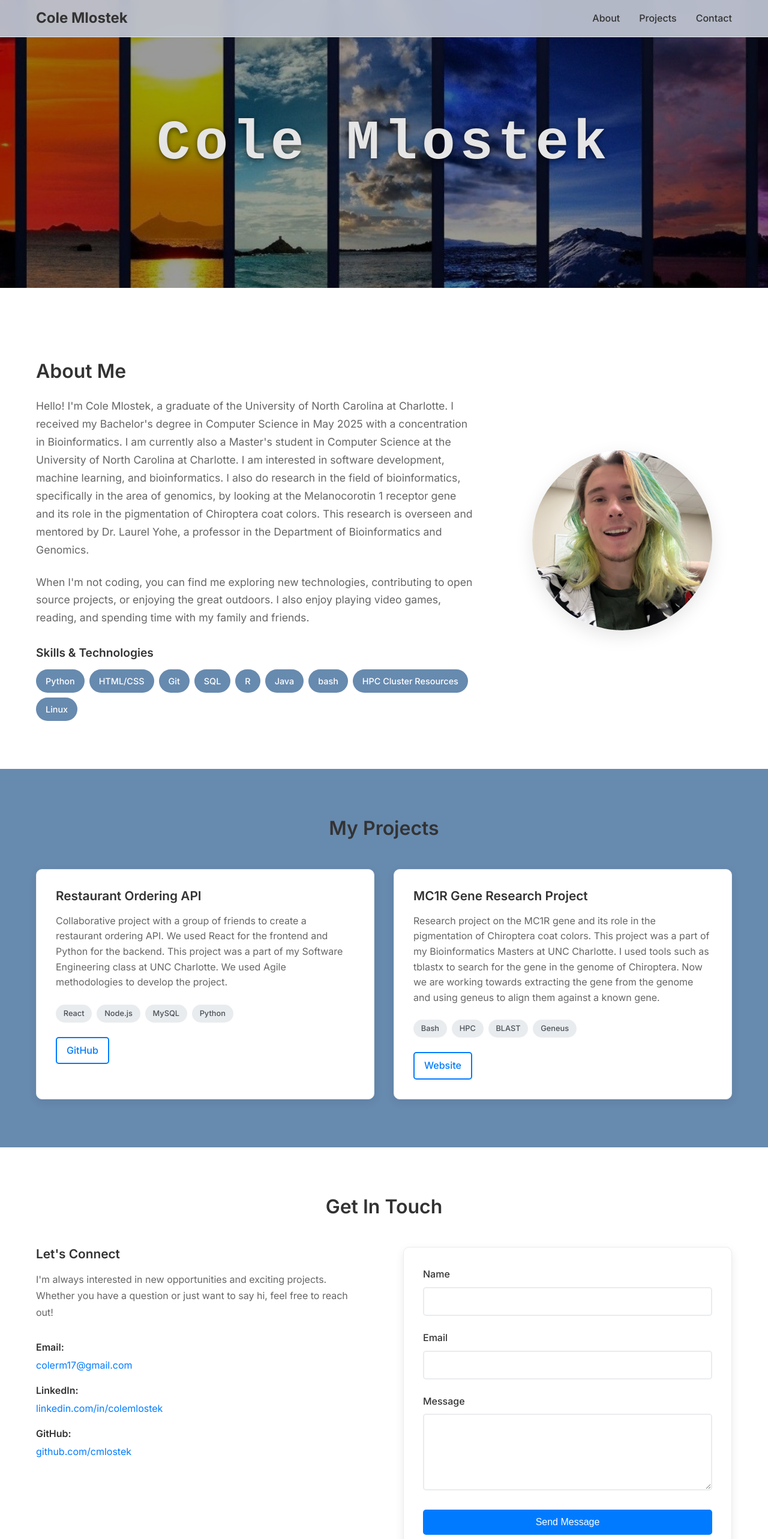
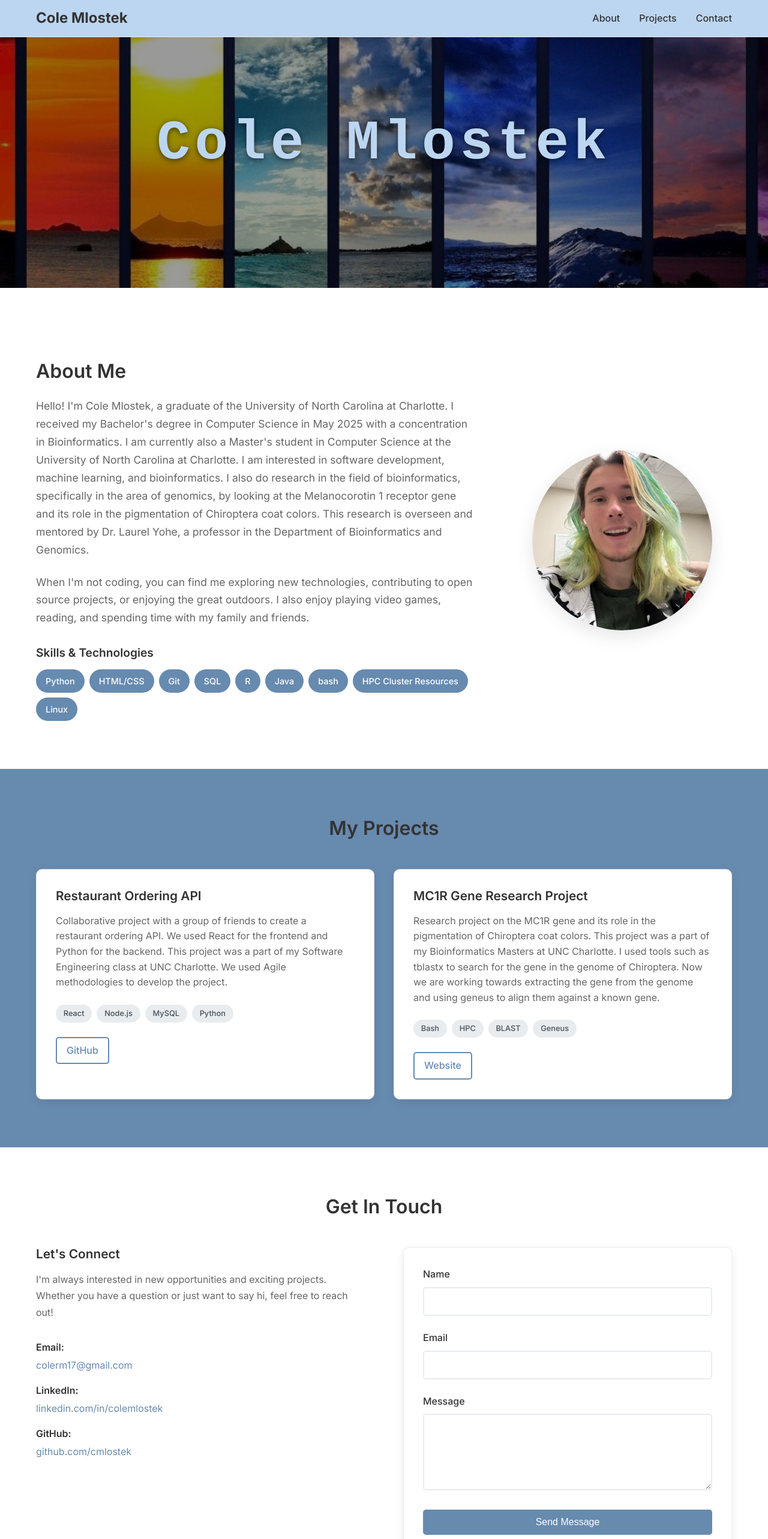
Before and after one commit to cmlostek/cmlostek.github.io, a React (Create React App) app: page / in a window 1280 px wide. Shown: the top 2566 px of the page at 60% size. Built offline with nearby package versions, Linux system fonts and the light colour scheme; the HTML template or start-up script is replaced by a standard one.

Commit message:
Update for color consistency across webpage

```diff
--- a/package.json
+++ b/package.json
@@ -13,6 +13,7 @@
   },
   "homepage": ".",
   "dependencies": {
+    "@emailjs/browser": "^4.4.1",
     "react": "^18.2.0",
     "react-dom": "^18.2.0",
     "react-scripts": "5.0.1"
--- a/src/components/Contact.css
+++ b/src/components/Contact.css
@@ -42,13 +42,13 @@
 }
 
 .contact-item a {
-  color: #007bff;
+  color: #678aaf;
   text-decoration: none;
   transition: color 0.3s ease;
 }
 
 .contact-item a:hover {
-  color: #0056b3;
+  color: #678aaf;
 }
 
 /* Contact Form Styles */
@@ -85,7 +85,7 @@
 .form-group input:focus,
 .form-group textarea:focus {
   outline: none;
-  border-color: #007bff;
+  border-color: #678aaf;
 }
 
 .form-group textarea {
@@ -94,7 +94,7 @@
 }
 
 .submit-btn {
-  background-color: #007bff;
+  background-color: #678aaf;
   color: white;
   padding: 0.75rem 2rem;
   border: none;
@@ -106,8 +106,41 @@
   width: 100%;
 }
 
-.submit-btn:hover {
-  background-color: #0056b3;
+.submit-btn:hover:not(:disabled) {
+  background-color: #678aaf;
+}
+
+.submit-btn:disabled {
+  background-color: #6c757d;
+  cursor: not-allowed;
+}
+
+/* Status Messages */
+.status-message {
+  padding: 1rem;
+  border-radius: 5px;
+  margin-bottom: 1.5rem;
+  font-weight: 500;
+}
+
+.status-message.success {
+  background-color: #d4edda;
+  color: #155724;
+  border: 1px solid #c3e6cb;
+}
+
+.status-message.error {
+  background-color: #f8d7da;
+  color: #721c24;
+  border: 1px solid #f5c6cb;
+}
+
+/* Disabled form elements */
+.form-group input:disabled,
+.form-group textarea:disabled {
+  background-color: #f8f9fa;
+  cursor: not-allowed;
+  opacity: 0.6;
 }
 
 /* Mobile Styles */
--- a/src/components/Contact.js
+++ b/src/components/Contact.js
@@ -1,4 +1,5 @@
 import React, { useState } from 'react';
+import emailjs from '@emailjs/browser';
 import './Contact.css';
 
 const Contact = () => {
@@ -7,6 +8,8 @@ const Contact = () => {
     email: '',
     message: ''
   });
+  const [isSubmitting, setIsSubmitting] = useState(false);
+  const [submitStatus, setSubmitStatus] = useState(null); // 'success', 'error', or null
 
   const handleChange = (e) => {
     setFormData({
@@ -15,13 +18,34 @@ const Contact = () => {
     });
   };
 
-  const handleSubmit = (e) => {
+  const handleSubmit = async (e) => {
     e.preventDefault();
-    // Handle form submission here
-    console.log('Form submitted:', formData);
-    // You can integrate with a service like EmailJS or your backend
-    alert('Hi there! This is currently not implemented, but feel free to reach out to me via email or LinkedIn!');
-    setFormData({ name: '', email: '', message: '' });
+    setIsSubmitting(true);
+    setSubmitStatus(null);
+
+    try {
+      // Replace these with your actual EmailJS credentials
+      const serviceId = 'service_00uzfhv';
+      const templateId = 'template_8pimgtk';
+      const publicKey = '-mtb4mwaA4yC6Au-3';
+
+      const templateParams = {
+        from_name: formData.name,
+        from_email: formData.email,
+        message: formData.message,
+        to_email: 'colerm17@gmail.com' // Your email address
+      };
+
+      await emailjs.send(serviceId, templateId, templateParams, publicKey);
+
+      setSubmitStatus('success');
+      setFormData({ name: '', email: '', message: '' });
+    } catch (error) {
+      console.error('Error sending email:', error);
+      setSubmitStatus('error');
+    } finally {
+      setIsSubmitting(false);
+    }
   };
 
   return (
@@ -56,6 +80,17 @@ const Contact = () => {
           </div>
 
           <form className="contact-form" onSubmit={handleSubmit}>
+            {submitStatus === 'success' && (
+              <div className="status-message success">
+                ✅ Thank you! Your message has been sent successfully.
+              </div>
+            )}
+            {submitStatus === 'error' && (
+              <div className="status-message error">
+                ❌ Sorry, there was an error sending your message. Please try again or contact me directly at colerm17@gmail.com
+              </div>
+            )}
+
             <div className="form-group">
               <label htmlFor="name">Name</label>
               <input
@@ -65,6 +100,7 @@ const Contact = () => {
                 value={formData.name}
                 onChange={handleChange}
                 required
+                disabled={isSubmitting}
               />
             </div>
             <div className="form-group">
@@ -76,6 +112,7 @@ const Contact = () => {
                 value={formData.email}
                 onChange={handleChange}
                 required
+                disabled={isSubmitting}
               />
             </div>
             <div className="form-group">
@@ -87,9 +124,16 @@ const Contact = () => {
                 onChange={handleChange}
                 rows="5"
                 required
+                disabled={isSubmitting}
               ></textarea>
             </div>
-            <button type="submit" className="submit-btn">Send Message</button>
+            <button
+              type="submit"
+              className="submit-btn"
+              disabled={isSubmitting}
+            >
+              {isSubmitting ? 'Sending...' : 'Send Message'}
+            </button>
           </form>
         </div>
       </div>
--- a/src/components/Header.css
+++ b/src/components/Header.css
@@ -4,7 +4,7 @@
   top: 0;
   left: 0;
   right: 0;
-  background-color: rgba(189, 194, 208, 0.95);
+  background-color: #bcd6f1;
   backdrop-filter: blur(10px);
   border-bottom: 1px solid #e9ecef;
   z-index: 1000;
@@ -46,7 +46,7 @@
 }
 
 .nav-link:hover {
-  color: #007bff;
+  color: #678aaf;
 }
 
 .nav-link::after {
@@ -56,7 +56,7 @@
   left: 0;
   width: 0;
   height: 2px;
-  background-color: #007bff;
+  background-color: #678aaf;
   transition: width 0.3s ease;
 }
 
--- a/src/components/Home.css
+++ b/src/components/Home.css
@@ -29,7 +29,7 @@
   font-weight: 800;
   letter-spacing: 0.08em;
   font-size: clamp(2.4rem, 6vw + 1rem, 6rem);
-  color: #e5e5e5;
+  color: #bcd6f1;
   text-shadow: 0 2px 10px rgba(0, 0, 0, 0.6);
   margin: 0;
   user-select: none;
--- a/src/components/Projects.css
+++ b/src/components/Projects.css
@@ -75,18 +75,18 @@
 }
 
 .project-link:hover {
-  background-color: #0056b3;
+  background-color: #678aaf;
   color: white;
 }
 
 .project-link:last-child {
   background-color: transparent;
-  color: #007bff;
-  border: 2px solid #007bff;
+  color: #678aaf;
+  border: 2px solid #678aaf;
 }
 
 .project-link:last-child:hover {
-  background-color: #007bff;
+  background-color: #678aaf;
   color: white;
 }
 
```
Also changed, not shown: 13 other files (tests, documents, lock files or other folders).
